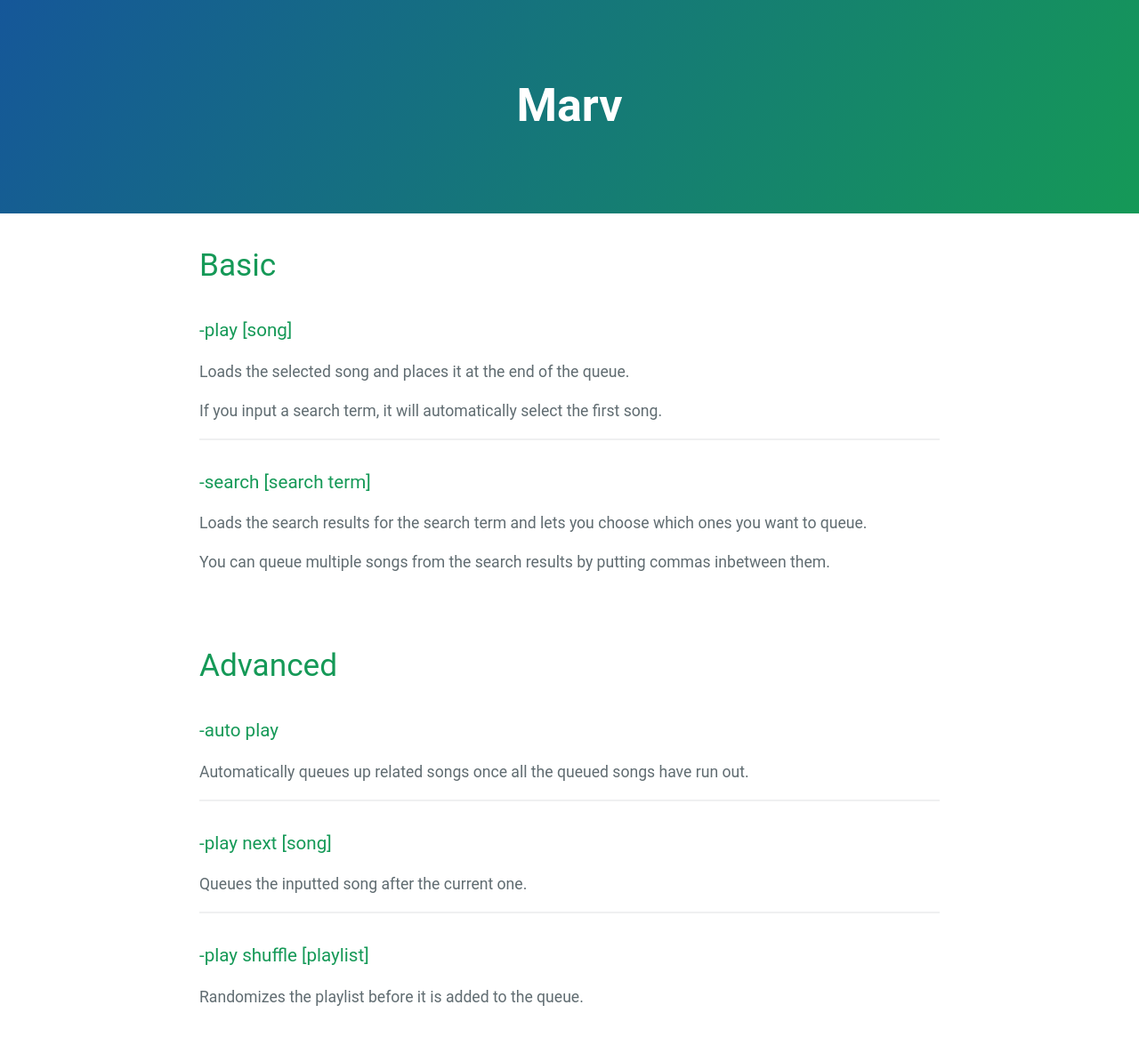
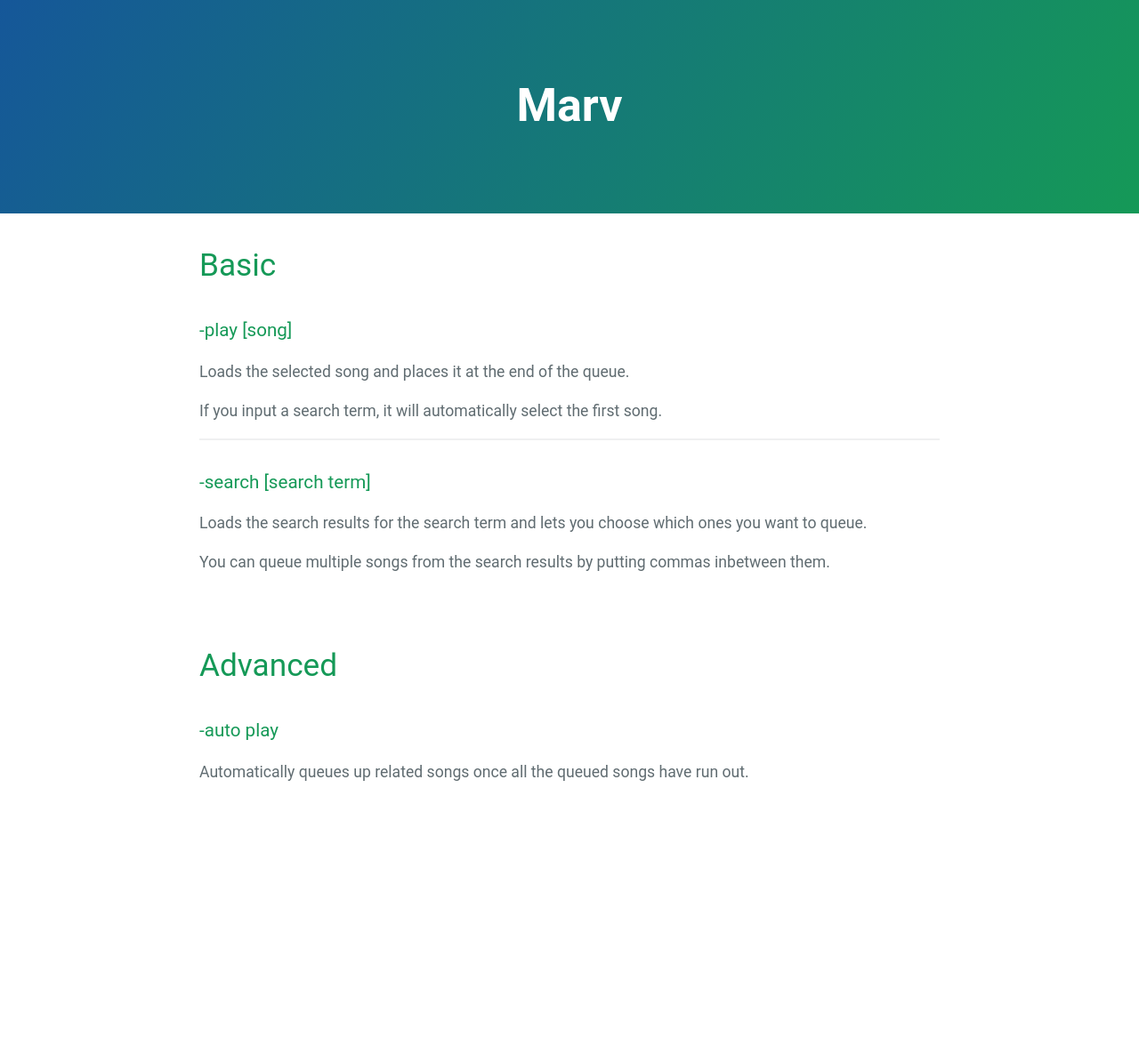
Before and after one commit to mymindishazel/marv-docs, a Jekyll site: the page built from commands/queue/add.md, in a window 1280 px wide. Shown: the whole page at 89% size. Built offline with Jekyll 4.4.1, drawn with Linux system fonts in a browser that asks for light colours; our own code applies the rules of GitHub Pages for plain Markdown files; after the commit the page ends 931 px from its top, so only the background shows below that.

Commit message:
Update add.md

```diff
--- a/commands/queue/add.md
+++ b/commands/queue/add.md
@@ -18,13 +18,3 @@ You can queue multiple songs from the search results by putting commas inbetween
 
 ### -auto play
 Automatically queues up related songs once all the queued songs have run out.
-
----
-
-### -play next [song]
-Queues the inputted song after the current one.
-
----
-
-### -play shuffle [playlist]
-Randomizes the playlist before it is added to the queue.
```
